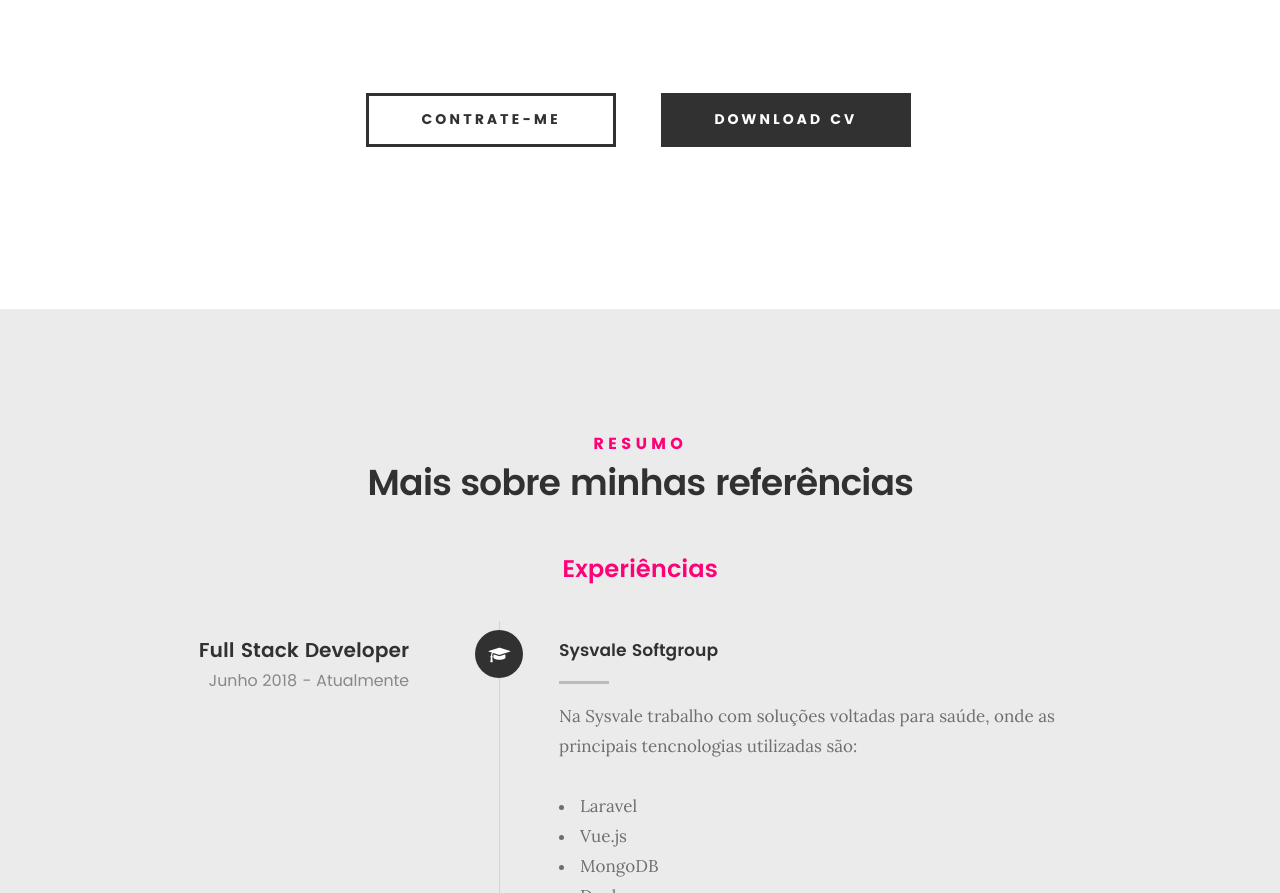
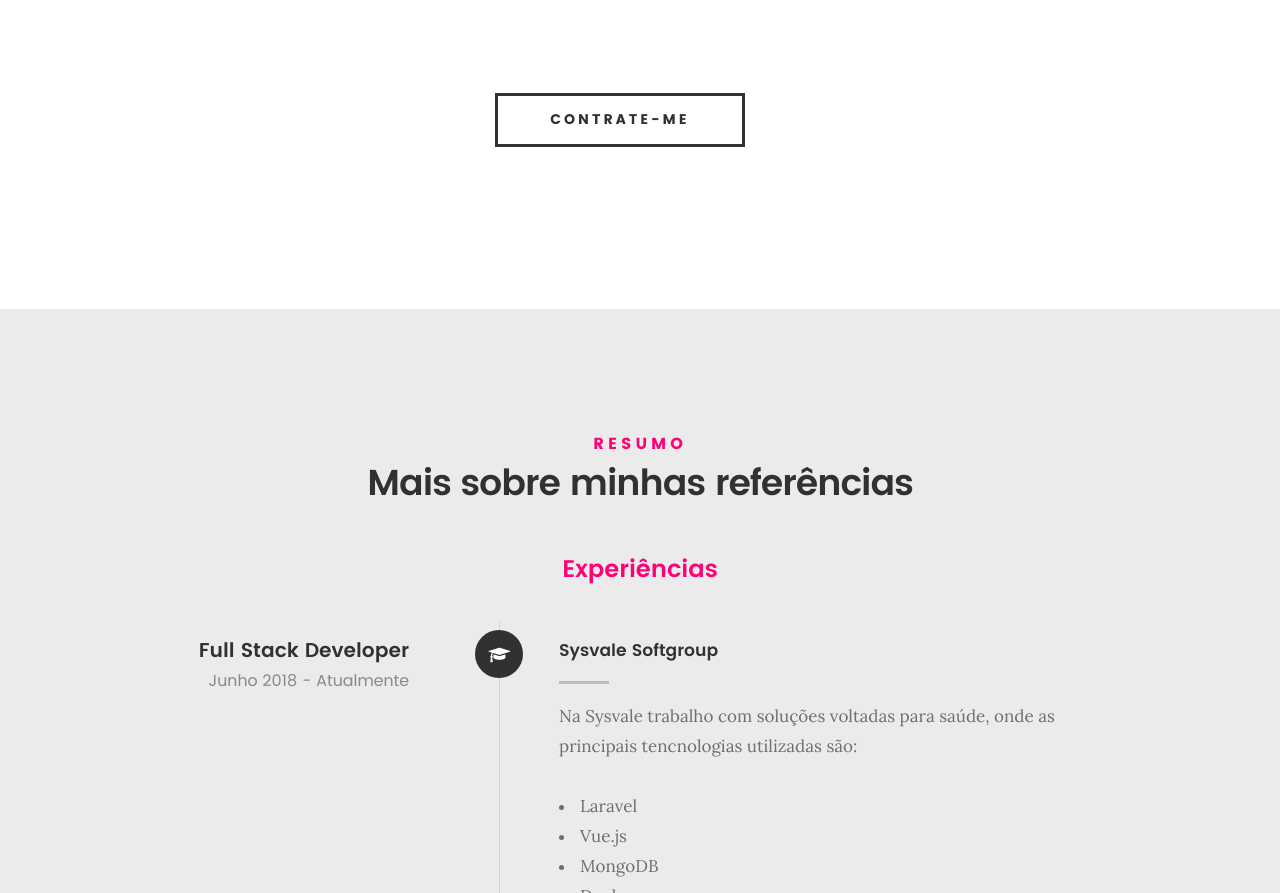
Before and after one commit to IACF/iacf.github.io, a plain HTML site: page index.html in a window 1280 px wide. Shown: the part 1598-2491 px from the top of the page. Drawn offline with Linux system fonts and the light colour scheme; files whose address does not match are found by name.

Commit message:
Remove botão de currículo

```diff
--- a/index.html
+++ b/index.html
@@ -190,7 +190,7 @@
    	<div class="row button-section">
    		<div class="col-twelve">
    			<a href="#contact" title="Hire Me" class="button stroke smoothscroll">Contrate-me</a>
-   			<a href="#" title="Download CV" class="button button-primary">Download CV</a>
+   			<!-- <a href="./CV.pdf" title="Download CV" class="button button-primary">Download CV</a> -->
    		</div>
    	</div>
 
```
Also changed, not shown: 1 other file.
